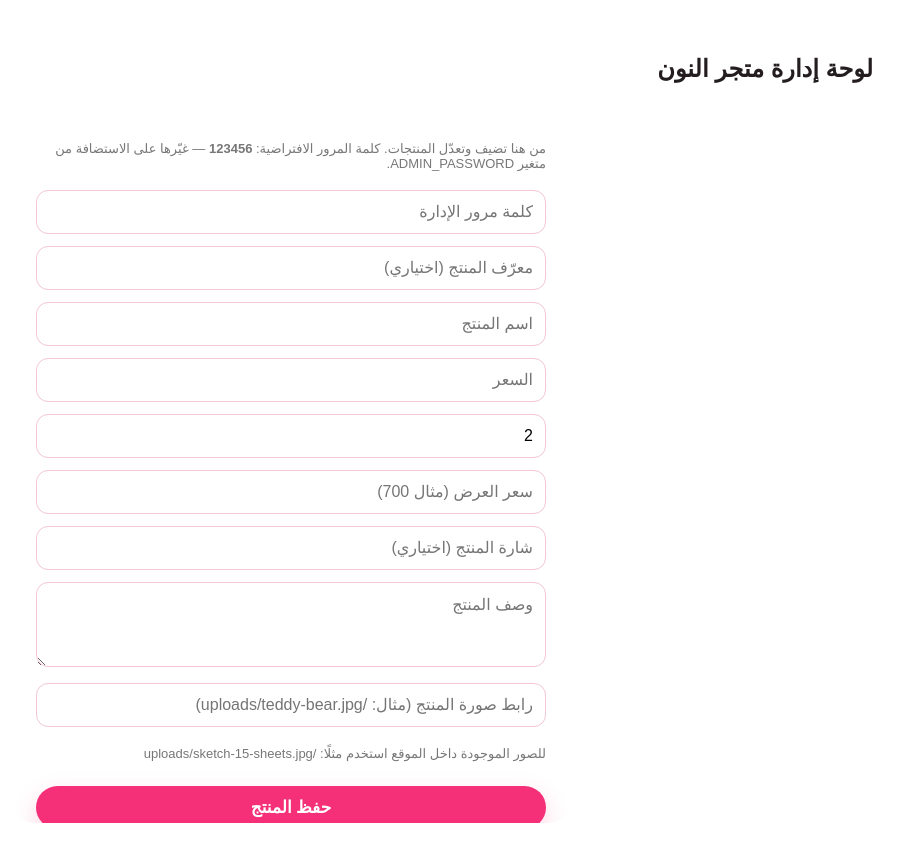
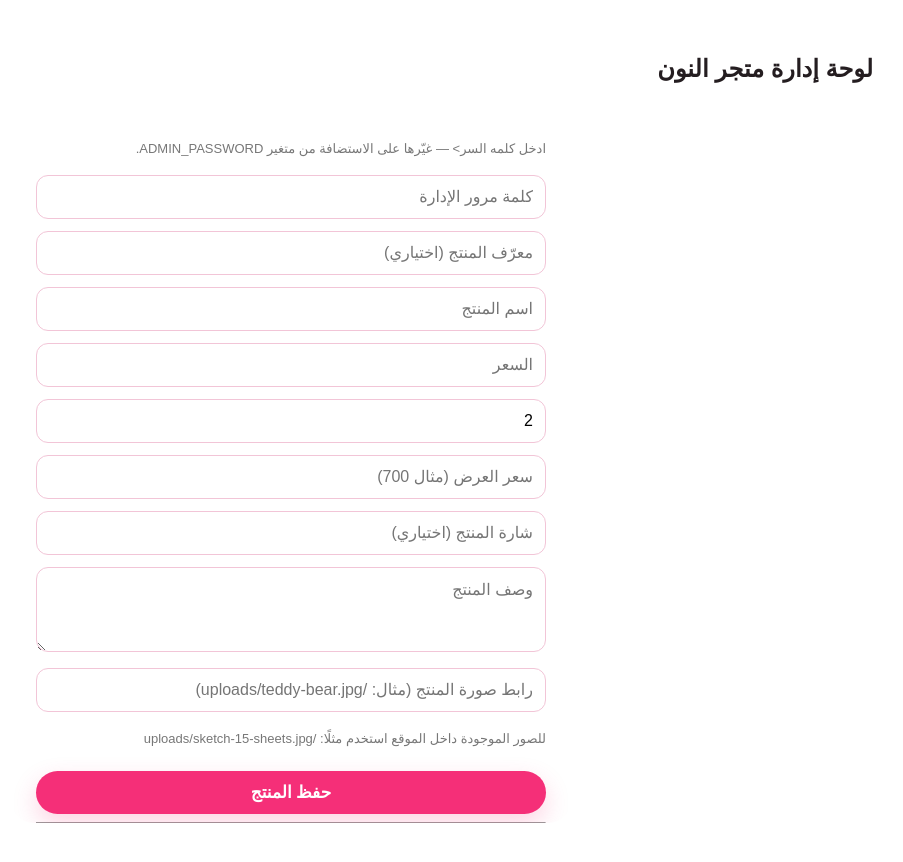
Before and after one commit to 1ad0am1/Alnonat-Store, a website: page public/admin.html in a window 1280 px wide. Shown: the whole page, without its empty margins (349-1252 px from the left). Drawn offline with Linux system fonts and the light colour scheme.

Commit message:
Update admin.html

```diff
--- a/public/admin.html
+++ b/public/admin.html
@@ -1 +1 @@
-<!doctype html><html lang="ar" dir="rtl"><head><meta charset="utf-8"><meta name="viewport" content="width=device-width,initial-scale=1"><title>إدارة متجر النون</title><link rel="stylesheet" href="/styles.css"></head><body><main class="products-section"><div class="section-title"><h2>لوحة إدارة متجر النون</h2></div><div class="modal-card" style="margin:auto"><p class="muted">من هنا تضيف وتعدّل المنتجات. كلمة المرور الافتراضية: <b>123456</b> — غيّرها على الاستضافة من متغير ADMIN_PASSWORD.</p><input id="pass" type="password" placeholder="كلمة مرور الإدارة"><form id="productForm"><input name="id" placeholder="معرّف المنتج (اختياري)"><input name="name" placeholder="اسم المنتج" required><input name="price" type="number" placeholder="السعر" required><input name="bundleQty" type="number" value="2" placeholder="عدد العرض"><input name="bundlePrice" type="number" placeholder="سعر العرض (مثال 700)"><input name="badge" placeholder="شارة المنتج (اختياري)"><textarea name="description" placeholder="وصف المنتج"></textarea><input name="image" placeholder="رابط صورة المنتج (مثال: /uploads/teddy-bear.jpg)" required><p class="muted">للصور الموجودة داخل الموقع استخدم مثلًا: /uploads/sketch-15-sheets.jpg</p><button class="primary-btn full">حفظ المنتج</button></form><hr><div id="adminList"></div></div></main><script src="/admin.js"></script></body></html>
+<!doctype html><html lang="ar" dir="rtl"><head><meta charset="utf-8"><meta name="viewport" content="width=device-width,initial-scale=1"><title>إدارة متجر النون</title><link rel="stylesheet" href="/styles.css"></head><body><main class="products-section"><div class="section-title"><h2>لوحة إدارة متجر النون</h2></div><div class="modal-card" style="margin:auto"><p class="muted">ادخل كلمه السر> — غيّرها على الاستضافة من متغير ADMIN_PASSWORD.</p><input id="pass" type="password" placeholder="كلمة مرور الإدارة"><form id="productForm"><input name="id" placeholder="معرّف المنتج (اختياري)"><input name="name" placeholder="اسم المنتج" required><input name="price" type="number" placeholder="السعر" required><input name="bundleQty" type="number" value="2" placeholder="عدد العرض"><input name="bundlePrice" type="number" placeholder="سعر العرض (مثال 700)"><input name="badge" placeholder="شارة المنتج (اختياري)"><textarea name="description" placeholder="وصف المنتج"></textarea><input name="image" placeholder="رابط صورة المنتج (مثال: /uploads/teddy-bear.jpg)" required><p class="muted">للصور الموجودة داخل الموقع استخدم مثلًا: /uploads/sketch-15-sheets.jpg</p><button class="primary-btn full">حفظ المنتج</button></form><hr><div id="adminList"></div></div></main><script src="/admin.js"></script></body></html>
```
